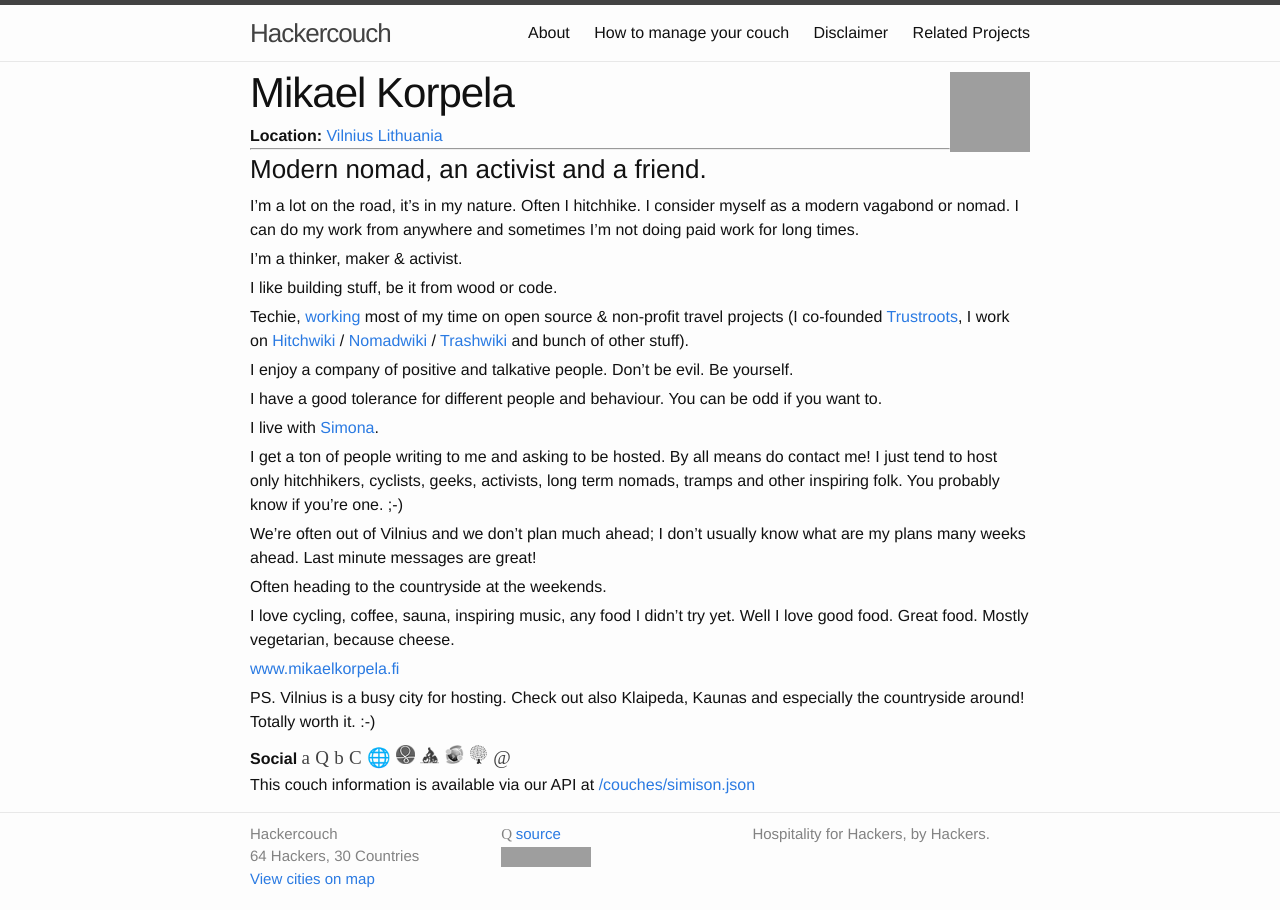
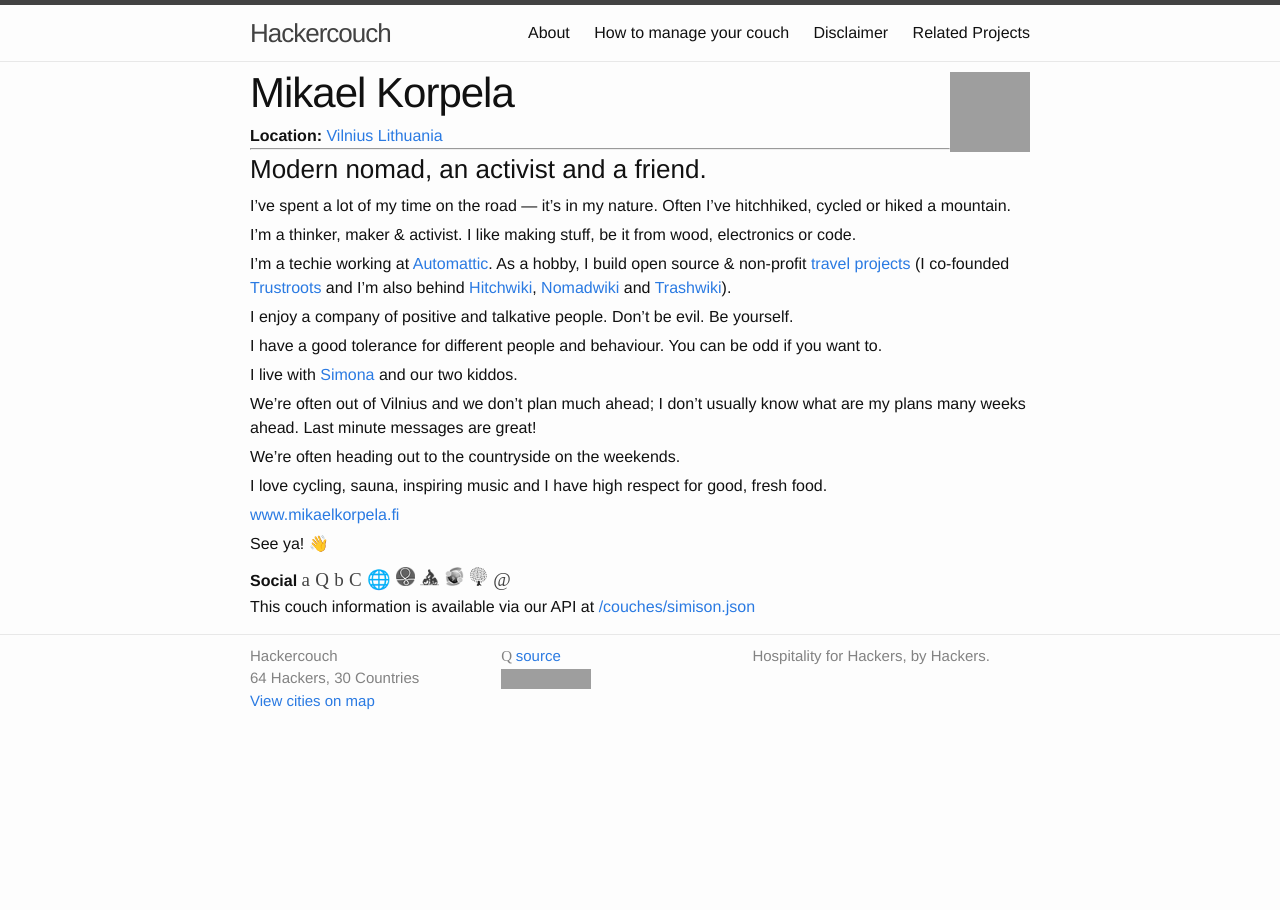
Before and after one commit to hackercouch/hackercouch, a Jekyll site: the page built from _couches/simison.md, in a window 1280 px wide. Built offline with Jekyll 4.4.1, drawn with Linux system fonts in a browser that asks for light colours; some web fonts are replaced; grey boxes are pictures that could not be loaded.

Commit message:
Update simison.md

```diff
--- a/_couches/simison.md
+++ b/_couches/simison.md
@@ -2,7 +2,7 @@
 github: simison
 twitter: simison
 email: mikael@ihminen.org
-website: http://www.mikaelkorpela.fi/
+website: https://www.mikaelkorpela.fi/
 facebook: mikael.korpela
 reddit: simison
 couchsurfing: simison
@@ -16,13 +16,11 @@ name: Mikael Korpela
 
 ### Modern nomad, an activist and a friend.
 
-I’m a lot on the road, it’s in my nature. Often I hitchhike. I consider myself as a modern vagabond or nomad. I can do my work from anywhere and sometimes I’m not doing paid work for long times.
+I've spent a lot of my time on the road — it’s in my nature. Often I've hitchhiked, cycled or hiked a mountain.
 
-I'm a thinker, maker & activist.
+I'm a thinker, maker & activist. I like making stuff, be it from wood, electronics or code.
 
-I like building stuff, be it from wood or code.
-
-Techie, [working](http://www.mikaelkorpela.fi/volunteering/) most of my time on open source & non-profit travel projects (I co-founded [Trustroots](https://www.trustroots.org/), I work on [Hitchwiki](http://hitchwiki.org/) / [Nomadwiki](http://nomadwiki.org/) / [Trashwiki](http://trashwiki.org/) and bunch of other stuff).
+I'm a techie working at [Automattic](https://automattic.com/). As a hobby, I build open source & non-profit [travel projects](http://www.mikaelkorpela.fi/volunteering/) (I co-founded [Trustroots](https://www.trustroots.org/team) and I'm also behind [Hitchwiki](http://hitchwiki.org/), [Nomadwiki](http://nomadwiki.org/) and [Trashwiki](http://trashwiki.org/)).
 
 I enjoy a company of positive and talkative people.
 Don’t be evil. Be yourself.
@@ -30,16 +28,14 @@ Don’t be evil. Be yourself.
 I have a good tolerance for different people and behaviour.
 You can be odd if you want to.
 
-I live with [Simona](http://www.wanderlust.lt/).
-
-I get a ton of people writing to me and asking to be hosted. By all means do contact me! I just tend to host only hitchhikers, cyclists, geeks, activists, long term nomads, tramps and other inspiring folk. You probably know if you're one. ;-)
+I live with [Simona](https://photos.wanderlust.lt/) and our two kiddos.
 
 We're often out of Vilnius and we don't plan much ahead; I don't usually know what are my plans many weeks ahead. Last minute messages are great!
 
-Often heading to the countryside at the weekends.
+We're often heading out to the countryside on the weekends.
 
-I love cycling, coffee, sauna, inspiring music, any food I didn't try yet. Well I love good food. Great food. Mostly vegetarian, because cheese.
+I love cycling, sauna, inspiring music and I have high respect for good, fresh food.
 
 [www.mikaelkorpela.fi](http://www.mikaelkorpela.fi/)
 
-PS. Vilnius is a busy city for hosting. Check out also Klaipeda, Kaunas and especially the countryside around! Totally worth it. :-)
+See ya! 👋
```
